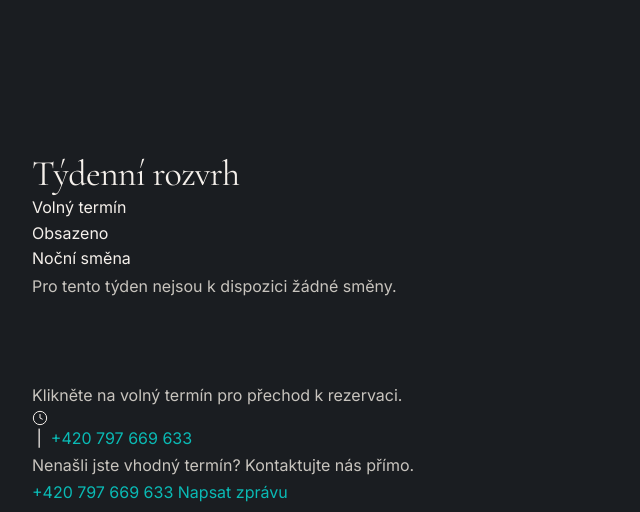
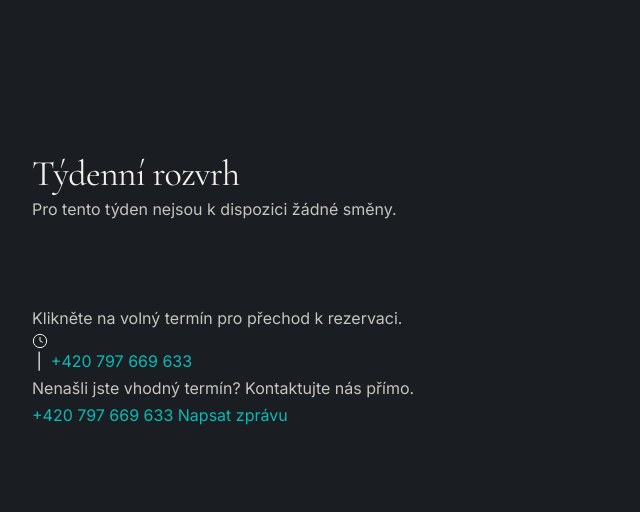
Before and after one commit to BlackDiamond-GIT/black-diamond, a Django app: template templates/schedule/index.html in a window 1280 px wide. Shown: the part 480-992 px from the top of the page, without its empty margins (0-640 px from the left). Run offline with Django 5.2, Linux system fonts and the light colour scheme; the template is opened without the code that fills it, so the values that code supplies are empty; data comes from the database, SQL or seed files in the repository.

Commit message:
прибрано легенду

```diff
--- a/templates/schedule/_week_grid.html
+++ b/templates/schedule/_week_grid.html
@@ -3,20 +3,6 @@
 <section class="schedule-week" aria-labelledby="schedule-week-title">
   <div class="schedule-week__head">
     <h2 id="schedule-week-title" class="schedule-section__title">{% trans "Týdenní rozvrh" %}</h2>
-    <div class="schedule-legend" aria-label="{% trans 'Legenda stavů' %}">
-      <div class="schedule-legend__item">
-        <span class="schedule-legend__swatch schedule-legend__swatch--avail" aria-hidden="true"></span>
-        <span>{% trans "Volný termín" %}</span>
-      </div>
-      <div class="schedule-legend__item">
-        <span class="schedule-legend__swatch schedule-legend__swatch--booked" aria-hidden="true"></span>
-        <span>{% trans "Obsazeno" %}</span>
-      </div>
-      <div class="schedule-legend__item">
-        <span class="schedule-legend__swatch schedule-legend__swatch--night" aria-hidden="true"></span>
-        <span>{% trans "Noční směna" %}</span>
-      </div>
-    </div>
   </div>
 
   {% if therapist_panels %}
```
